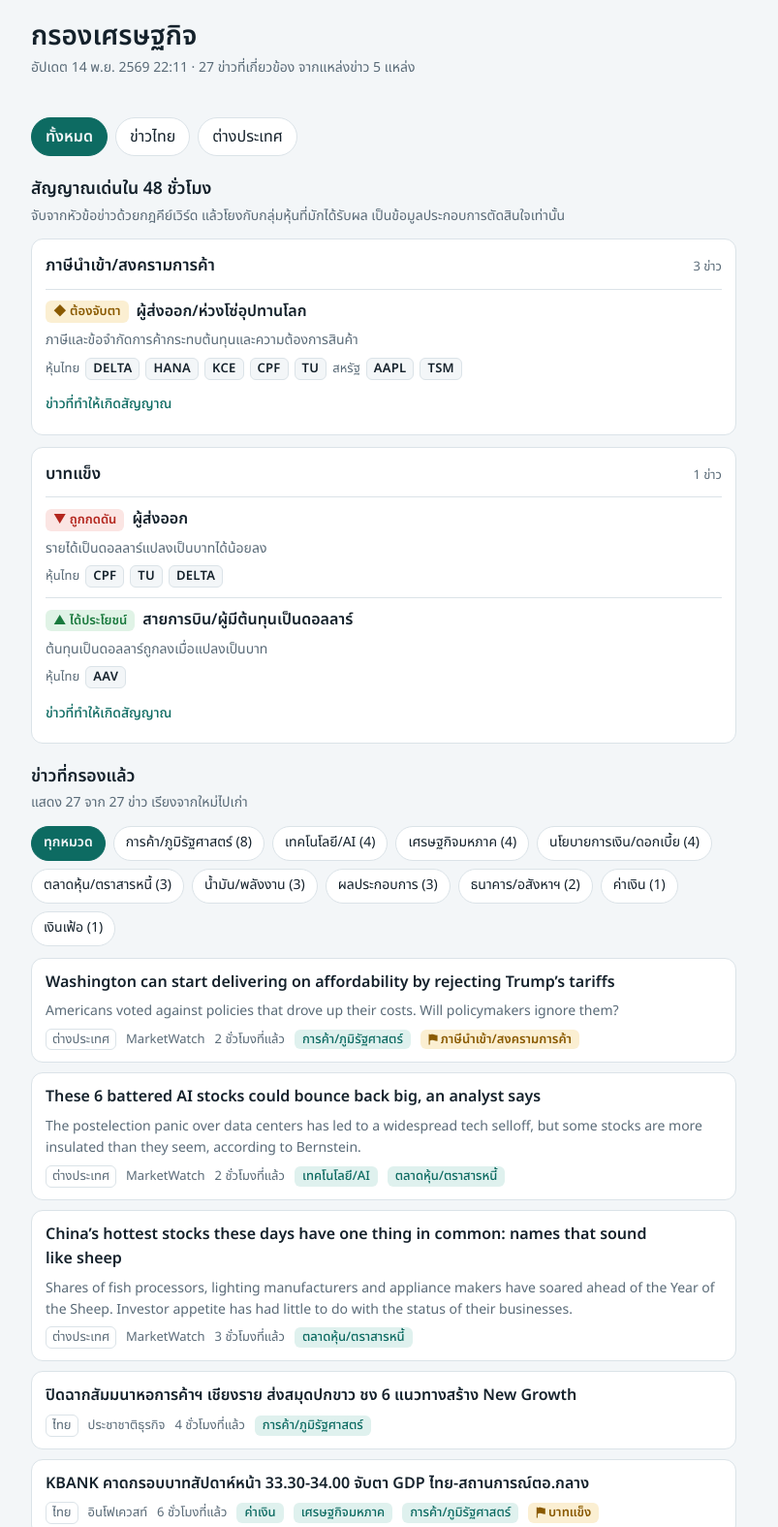
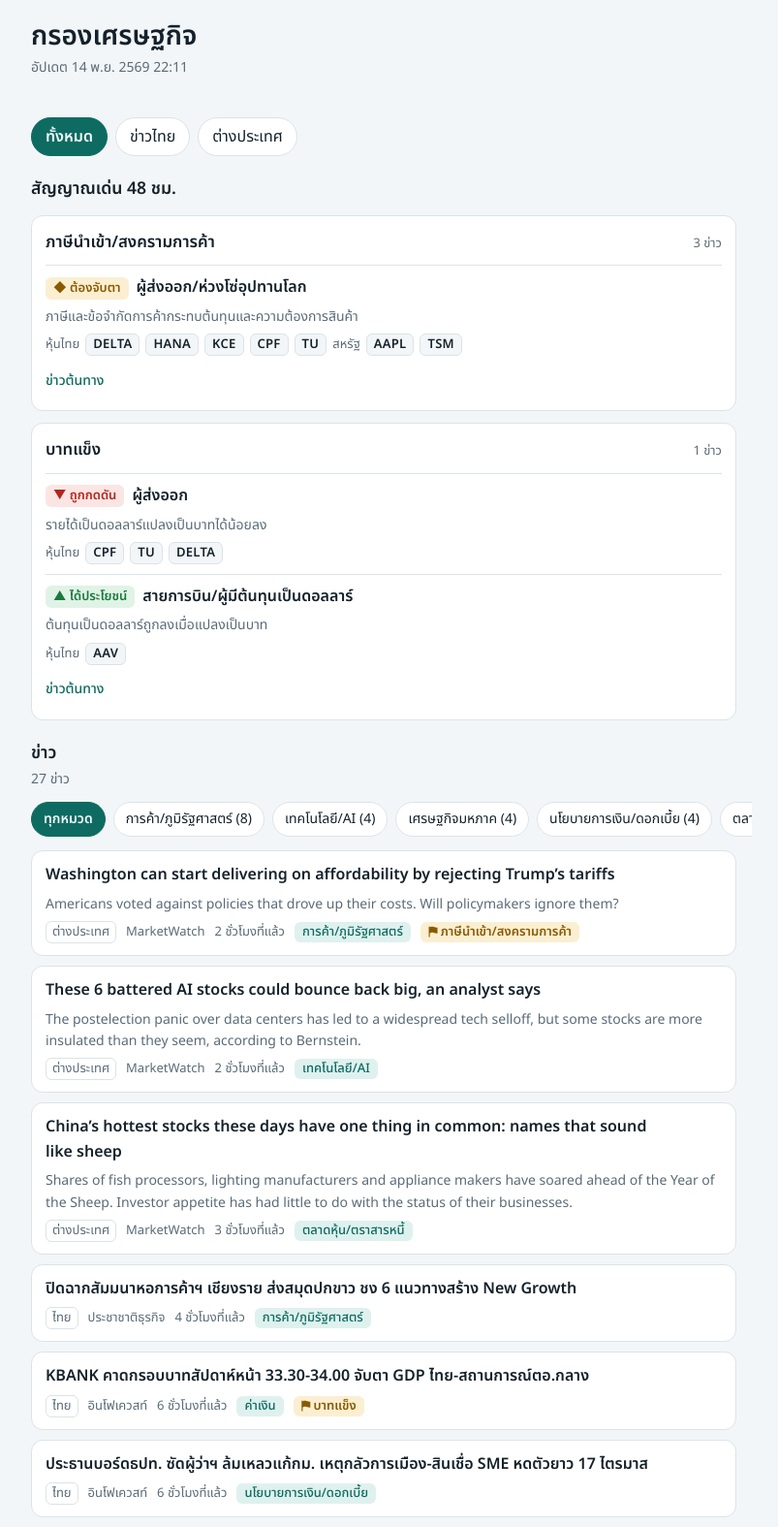
Before and after one commit to Thawatchai67/krongsetthakit, a plain HTML site: page docs/index.html in a window 1280 px wide. Shown: the top 1575 px of the page at 97% size, without its empty margins (244-1047 px from the left). Drawn offline with Linux system fonts and the light colour scheme; a web font is replaced by a local one.

Commit message:
จัดหน้าเว็บให้โล่งขึ้น
- ปุ่มหมวดรวมเป็นแถวเดียว ปัดซ้ายขวาได้
- ย่อชื่อหมวด เช่น การค้า ดอกเบี้ย น้ำมัน
- การ์ดข่าวแสดงหมวดหลักแท็กเดียว
- เนื้อข่าวไม่เกิน 2 บรรทัด และตัดข้อความอธิบายที่ไม่จำเป็น

Co-Authored-By: Claude Opus 5.5 <noreply@anthropic.com>
Claude-Session: https://claude.ai/code/session_01M3ZS5rqxsgVefjy8LbZBx4

```diff
--- a/docs/index.html
+++ b/docs/index.html
@@ -68,7 +68,9 @@ h2 { font-family: var(--font-display); font-weight: 600; font-size: 1.1rem; marg
 .chip { font-size: 0.875rem; padding: 4px 12px; min-height: 36px; }
 .tab[aria-pressed="true"], .chip[aria-pressed="true"] { background: var(--accent); border-color: var(--accent); color: var(--bg); font-weight: 600; }
 .tab:focus-visible, .chip:focus-visible, a:focus-visible, summary:focus-visible { outline: 3px solid var(--accent); outline-offset: 2px; }
-.chips { display: flex; gap: 8px; flex-wrap: wrap; }
+.chips { display: flex; gap: 8px; flex-wrap: nowrap; overflow-x: auto; scrollbar-width: none; -webkit-overflow-scrolling: touch; margin: 0 -16px; padding: 0 16px 2px; }
+.chips::-webkit-scrollbar { display: none; }
+.chip { flex: 0 0 auto; white-space: nowrap; }
 
 section { display: flex; flex-direction: column; gap: 12px; }
 .sec-head { display: flex; flex-direction: column; gap: 2px; }
@@ -99,7 +101,7 @@ details ul { margin: 4px 0 0; padding-left: 18px; display: flex; flex-direction:
 .item { background: var(--surface); border: 1px solid var(--line); border-radius: 12px; padding: 12px 14px; display: flex; flex-direction: column; gap: 6px; }
 .item a.title { color: var(--ink); font-weight: 600; text-decoration: none; text-wrap: pretty; }
 .item a.title:hover { text-decoration: underline; }
-.item .sum { margin: 0; color: var(--muted); font-size: 0.875rem; }
+.item .sum { margin: 0; color: var(--muted); font-size: 0.875rem; display: -webkit-box; -webkit-line-clamp: 2; -webkit-box-orient: vertical; overflow: hidden; }
 .row { display: flex; flex-wrap: wrap; gap: 6px 10px; align-items: center; font-size: 0.8125rem; color: var(--muted); }
 .tag { color: var(--accent); background: var(--accent-soft); border-radius: 6px; padding: 0 8px; font-weight: 500; }
 .sig { color: var(--watch); background: var(--watch-soft); border-radius: 6px; padding: 0 8px; font-weight: 600; }
@@ -120,22 +122,21 @@ details ul { margin: 4px 0 0; padding-left: 18px; display: flex; flex-direction:
 
   <section aria-labelledby="sig-h">
     <div class="sec-head">
-      <h2 id="sig-h">สัญญาณเด่นใน 48 ชั่วโมง</h2>
-      <p>จับจากหัวข้อข่าวด้วยกฎคีย์เวิร์ด แล้วโยงกับกลุ่มหุ้นที่มักได้รับผล เป็นข้อมูลประกอบการตัดสินใจเท่านั้น</p>
+      <h2 id="sig-h">สัญญาณเด่น 48 ชม.</h2>
     </div>
     <div class="cards" id="signals"></div>
   </section>
 
   <section aria-labelledby="news-h">
     <div class="sec-head">
-      <h2 id="news-h">ข่าวที่กรองแล้ว</h2>
+      <h2 id="news-h">ข่าว</h2>
       <p id="count"></p>
     </div>
     <div class="chips" role="group" aria-label="กรองตามหมวด" id="chips"></div>
     <ul class="news" id="news"></ul>
   </section>
 
-  <p class="disclaimer">ข้อมูลนี้เป็นการคัดกรองข่าวอัตโนมัติ ไม่ใช่คำแนะนำการลงทุนจากผู้ได้รับใบอนุญาต การจับคู่ข่าวกับหุ้นเป็นกฎทั่วไปที่อาจไม่ตรงกับสถานการณ์จริง โปรดตรวจสอบข้อมูลและประเมินความเสี่ยงด้วยตัวเองก่อนลงทุน</p>
+  <p class="disclaimer">คัดกรองอัตโนมัติ ไม่ใช่คำแนะนำการลงทุน ตรวจสอบก่อนตัดสินใจทุกครั้ง</p>
 </div>
 
 <script>
@@ -199,7 +200,7 @@ details ul { margin: 4px 0 0; padding-left: 18px; display: flex; flex-direction:
   function renderSignals() {
     var sigs = state.data.signals || [];
     if (!sigs.length) {
-      $("signals").innerHTML = '<div class="empty">ยังไม่พบสัญญาณชัดเจนใน 48 ชั่วโมงล่าสุด ดูรายการข่าวด้านล่างได้เลย</div>';
+      $("signals").innerHTML = '<div class="empty">ยังไม่มีสัญญาณใน 48 ชม.</div>';
       return;
     }
     $("signals").innerHTML = sigs.map(function (s) {
@@ -217,16 +218,16 @@ details ul { margin: 4px 0 0; padding-left: 18px; display: flex; flex-direction:
           "</a> <span class=\"meta\">" + esc(x.source) + " · " + ago(x.published) + "</span></li>";
       }).join("");
       return '<article class="card"><div class="card-top"><h3>' + esc(s.name) + '</h3><span class="count">' + s.count +
-        " ข่าว</span></div>" + impacts + "<details><summary>ข่าวที่ทำให้เกิดสัญญาณ</summary><ul>" + ev + "</ul></details></article>";
+        " ข่าว</span></div>" + impacts + "<details><summary>ข่าวต้นทาง</summary><ul>" + ev + "</ul></details></article>";
     }).join("");
   }
 
   function renderNews() {
     var items = visibleItems(), names = state.data.meta.categories;
-    $("count").textContent = "แสดง " + items.length + " จาก " + state.data.items.length + " ข่าว เรียงจากใหม่ไปเก่า";
+    $("count").textContent = items.length + " ข่าว";
     if (!items.length) { $("news").innerHTML = '<li class="empty">ไม่มีข่าวในตัวกรองนี้</li>'; return; }
     $("news").innerHTML = items.map(function (it) {
-      var tags = it.categories.map(function (c) { return '<span class="tag">' + esc(names[c] || c) + "</span>"; }).join("");
+      var tags = it.categories.length ? '<span class="tag">' + esc(names[it.categories[0]] || it.categories[0]) + "</span>" : "";
       var sigs = (it.signals || []).map(function (sid) {
         var found = (state.data.signals || []).filter(function (s) { return s.id === sid; })[0];
         return '<span class="sig">⚑ ' + esc(found ? found.name : sid) + "</span>";
@@ -243,9 +244,9 @@ details ul { margin: 4px 0 0; padding-left: 18px; display: flex; flex-direction:
   function init(data) {
     state.data = data;
     var m = data.meta;
-    $("meta").textContent = "อัปเดต " + fmtDate(m.generated_at) + " · " + data.items.length + " ข่าวที่เกี่ยวข้อง จากแหล่งข่าว " + m.feeds_ok + " แหล่ง";
+    $("meta").textContent = "อัปเดต " + fmtDate(m.generated_at);
     if (m.snapshot_note) $("banner").innerHTML = '<div class="banner">' + esc(m.snapshot_note) + "</div>";
-    else if (m.feed_errors && m.feed_errors.length) $("banner").innerHTML = '<div class="banner">ดึงข่าวไม่ได้ ' + m.feed_errors.length + " แหล่งในรอบล่าสุด: " + esc(m.feed_errors.map(function (e) { return e.feed; }).join(", ")) + "</div>";
+    else if (m.feed_errors && m.feed_errors.length) $("banner").innerHTML = '<div class="banner">ดึงไม่ได้: ' + esc(m.feed_errors.map(function (e) { return e.feed; }).join(", ")) + "</div>";
     renderAll();
   }
 
```
Also changed, not shown: config/rules.json (+7 -7 lines).
